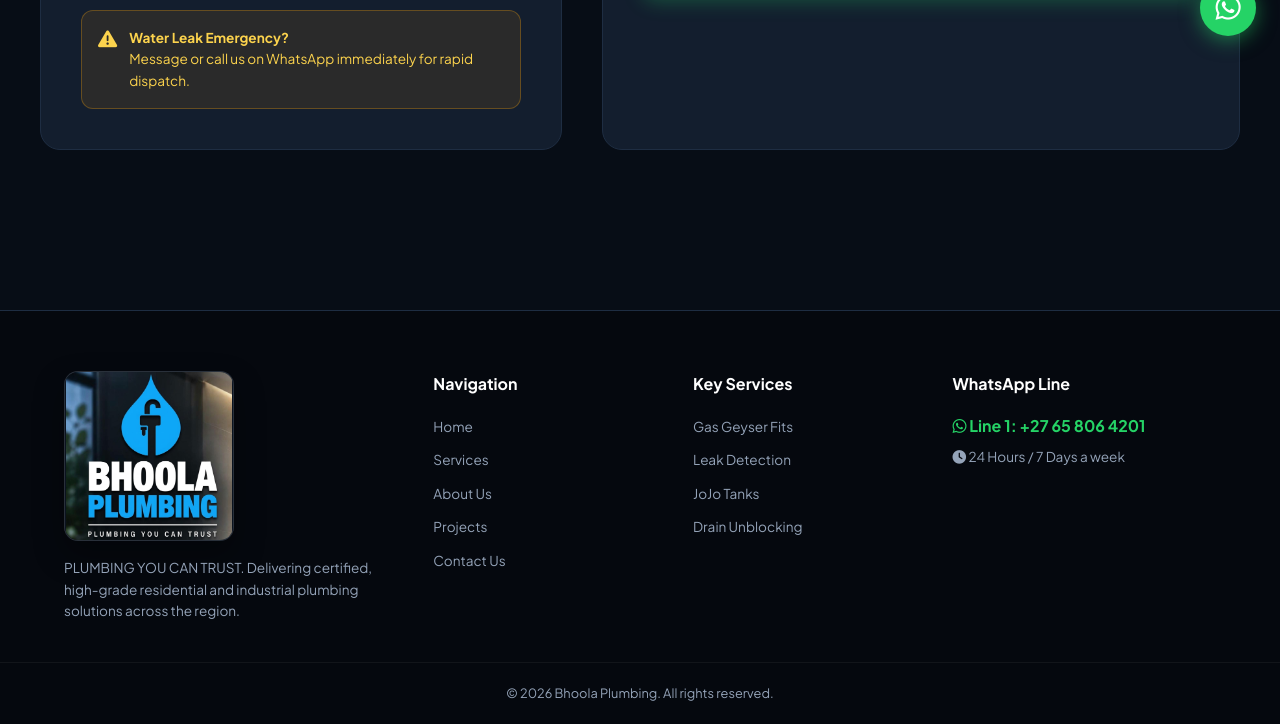
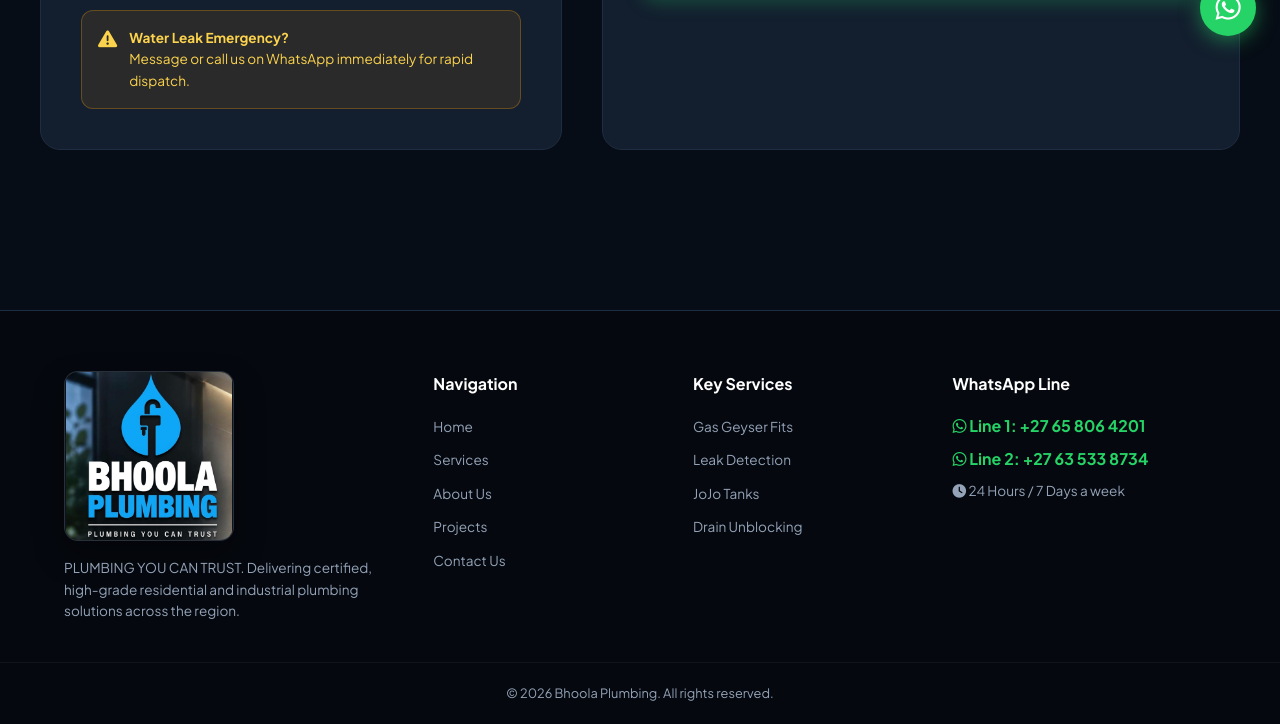
Before and after one commit to desaihanzalah09-create/BhoolasPlumbingDEMOOO, a plain HTML site: page contact.html in a window 1280 px wide. Shown: the part 740-1464 px from the top of the page. Drawn offline with Linux system fonts and the light colour scheme.

Commit message:
Update contact.html

```diff
--- a/contact.html
+++ b/contact.html
@@ -191,6 +191,7 @@
       <div class="f-col">
         <h4>WhatsApp Line</h4>
         <p class="f-phone"><i class="fa-brands fa-whatsapp"></i> Line 1: +27 65 806 4201</p>
+        <p class="f-phone"><i class="fa-brands fa-whatsapp"></i> Line 2: +27 63 533 8734</p>
         <p class="f-hours"><i class="fa-solid fa-clock"></i> 24 Hours / 7 Days a week</p>
       </div>
     </div>
```
